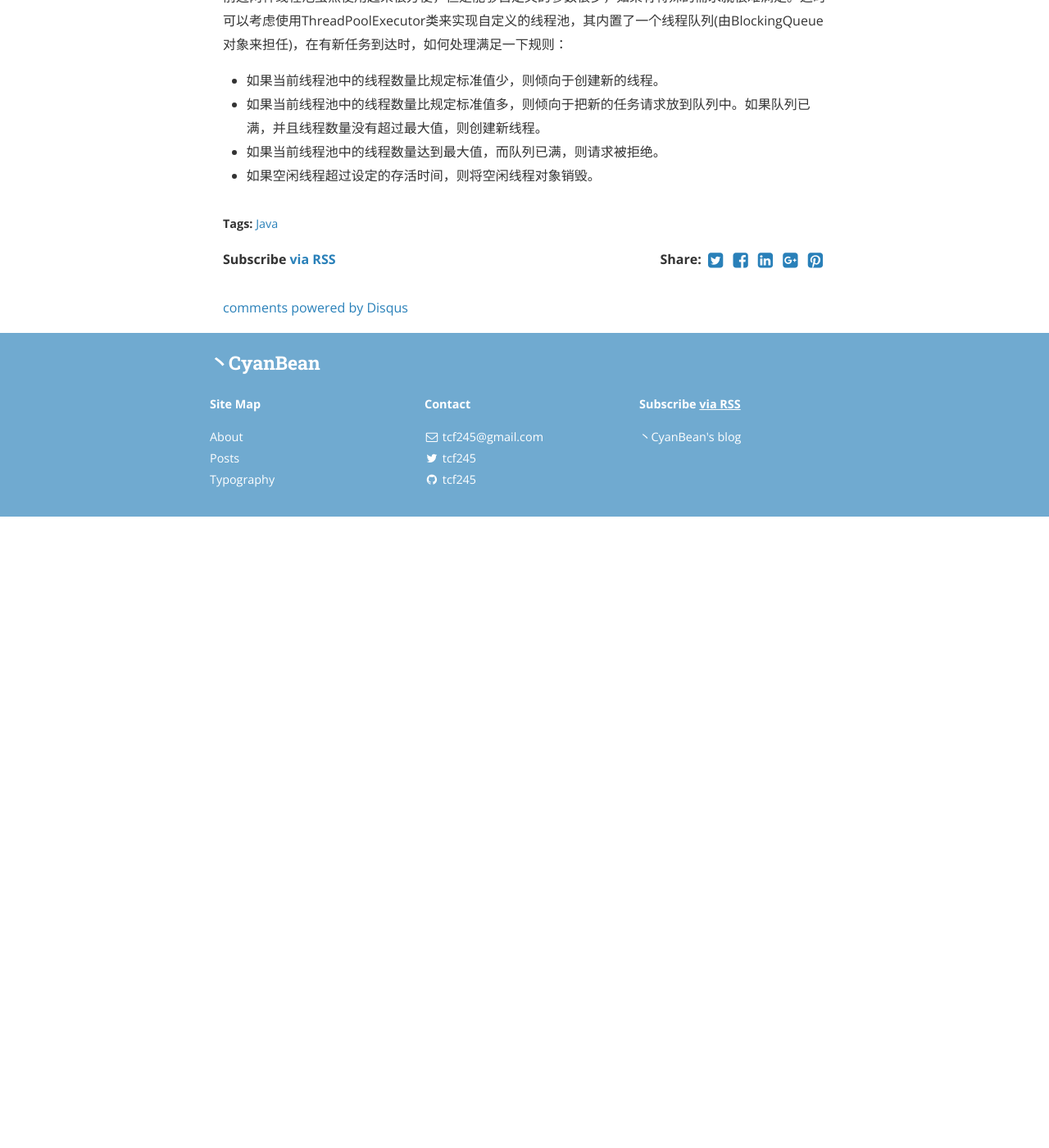
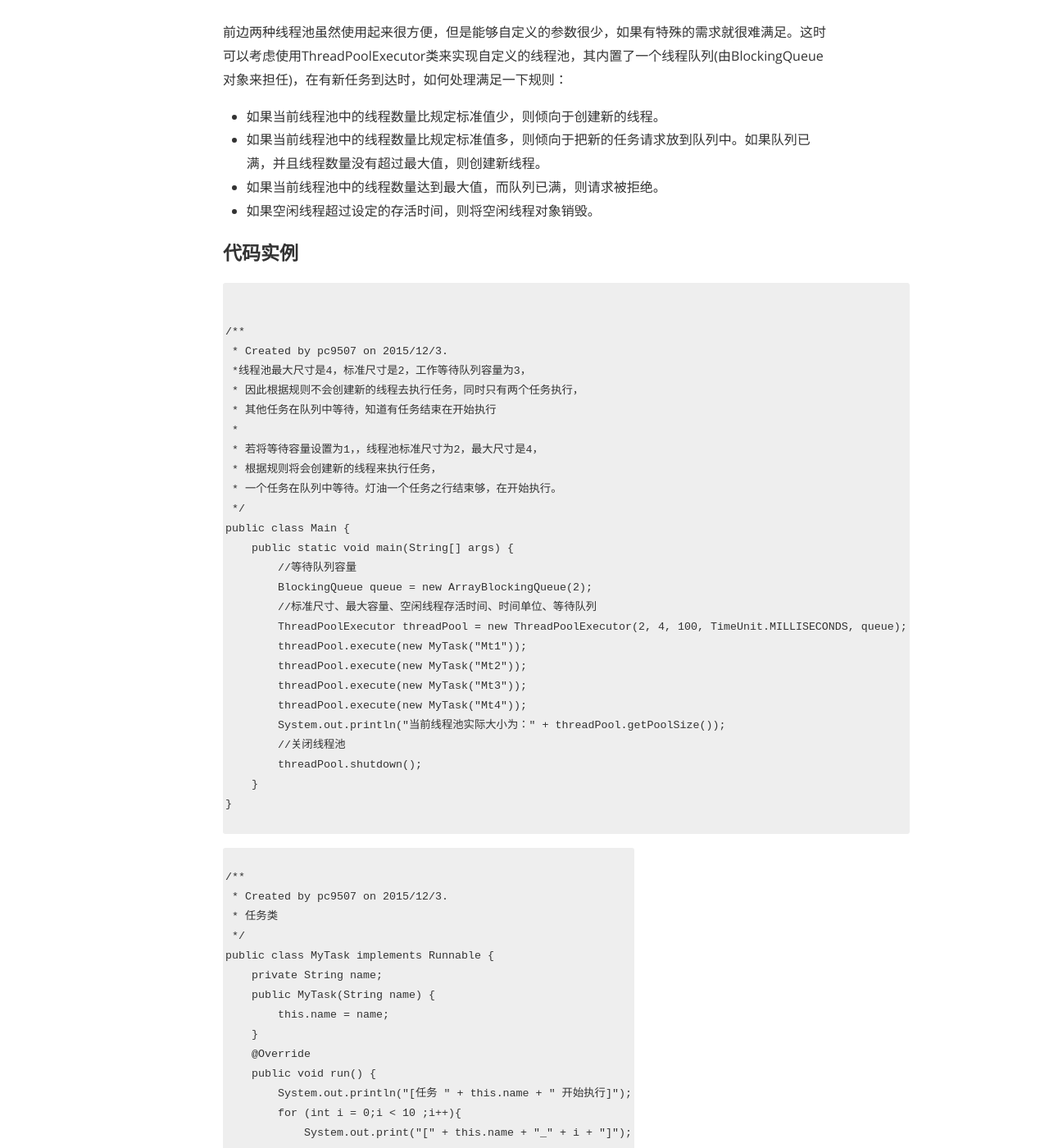
Before and after one commit to tcf245/cyanbean.github.io, a Jekyll site: the page built from _posts/2015-12-02-线程池.MARKDOWN, in a window 1280 px wide and 1400 px high, scrolled down 2583 px. Shown: the whole window at 82% size. Built offline with Jekyll 4.4.1, drawn with Linux system fonts in a browser that asks for light colours; nearby versions of some CDN libraries; comment, search, counter and statistics services are not loaded; a style sheet for code colours, icons or effects is not loaded; before the commit the page ends 3213 px from its top, so only the background shows below that; some of the changed text lies outside the part shown.

Commit message:
ThreadPool

```diff
--- a/_posts/2015-12-02-线程池.MARKDOWN
+++ b/_posts/2015-12-02-线程池.MARKDOWN
@@ -81,6 +81,8 @@ public class MyThread implements Runnable{
 
 ##可变尺寸线程池
 
+可变尺寸线程池可以根据任务的多少来自动调整待命线程的数量，优化执行性能。
+
 `ExecutorService shrinkThreadPool = Executors.newCachedThreadPool();`
 
 ##自定义线程池
@@ -91,3 +93,66 @@ public class MyThread implements Runnable{
 * 如果当前线程池中的线程数量比规定标准值多，则倾向于把新的任务请求放到队列中。如果队列已满，并且线程数量没有超过最大值，则创建新线程。
 * 如果当前线程池中的线程数量达到最大值，而队列已满，则请求被拒绝。
 * 如果空闲线程超过设定的存活时间，则将空闲线程对象销毁。
+
+###代码实例
+
+<pre><code>
+
+/**
+ * Created by pc9507 on 2015/12/3.
+ *线程池最大尺寸是4，标准尺寸是2，工作等待队列容量为3，
+ * 因此根据规则不会创建新的线程去执行任务，同时只有两个任务执行，
+ * 其他任务在队列中等待，知道有任务结束在开始执行
+ *
+ * 若将等待容量设置为1，，线程池标准尺寸为2，最大尺寸是4，
+ * 根据规则将会创建新的线程来执行任务，
+ * 一个任务在队列中等待。灯油一个任务之行结束够，在开始执行。
+ */
+public class Main {
+    public static void main(String[] args) {
+        //等待队列容量
+        BlockingQueue queue = new ArrayBlockingQueue(2);
+        //标准尺寸、最大容量、空闲线程存活时间、时间单位、等待队列
+        ThreadPoolExecutor threadPool = new ThreadPoolExecutor(2, 4, 100, TimeUnit.MILLISECONDS, queue);
+        threadPool.execute(new MyTask("Mt1"));
+        threadPool.execute(new MyTask("Mt2"));
+        threadPool.execute(new MyTask("Mt3"));
+        threadPool.execute(new MyTask("Mt4"));
+        System.out.println("当前线程池实际大小为：" + threadPool.getPoolSize());
+        //关闭线程池
+        threadPool.shutdown();
+    }
+}
+
+</code></pre>
+
+<pre><code>
+/**
+ * Created by pc9507 on 2015/12/3.
+ * 任务类
+ */
+public class MyTask implements Runnable {
+    private String name;
+    public MyTask(String name) {
+        this.name = name;
+    }
+    @Override
+    public void run() {
+        System.out.println("[任务 " + this.name + " 开始执行]");
+        for (int i = 0;i < 10 ;i++){
+            System.out.print("[" + this.name + "_" + i + "]");
+        }
+        try {
+            Thread.sleep(1000);
+        } catch (InterruptedException e) {
+            e.printStackTrace();
+        }
+        System.out.println("[任务 " + this.name + " 执行结束]");
+    }
+}
+
+</code></pre>
+
+详细代码点击 [github][github]
+
+[github]: https://github.com/tcf245/JavaSamples/tree/master/src/main/java/thread
```
